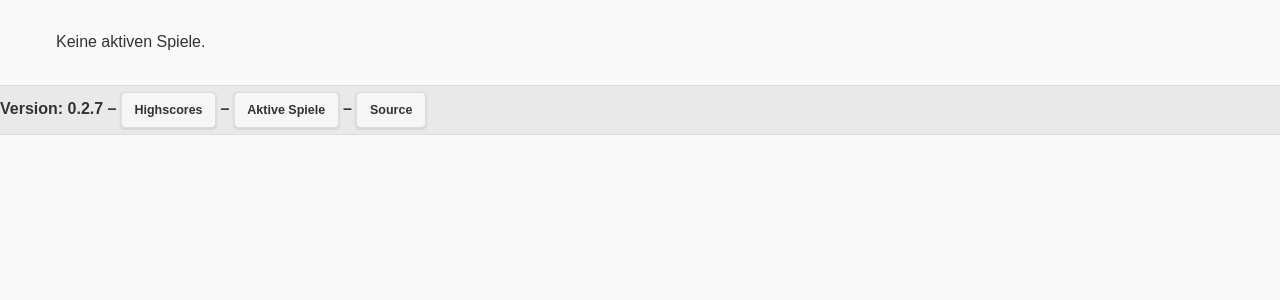
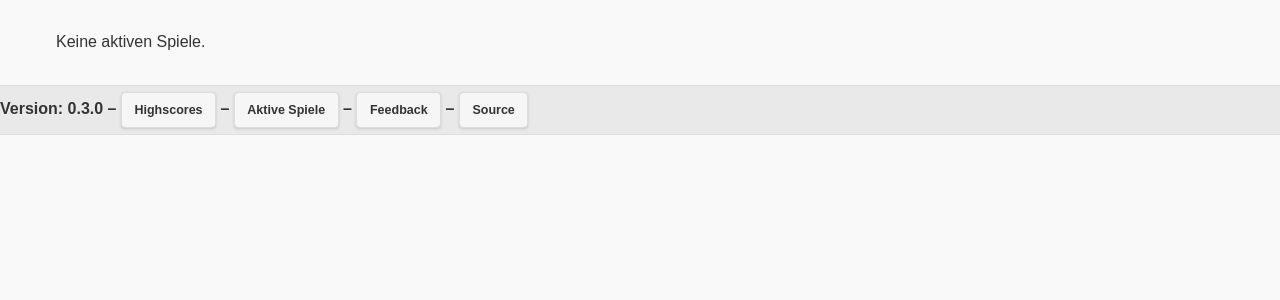
Before and after one commit to Niduroki/bahn-bingo, a Flask app: page /active/ in a window 1280 px wide. Shown: the part 45-345 px from the top of the page. Run offline with Flask 2, Linux system fonts and the light colour scheme; data that the repository does not hold is empty.

Commit message:
Change Source link, add feedback mailto – V 0.3.0

```diff
--- a/templates/base.html
+++ b/templates/base.html
@@ -18,10 +18,11 @@
                 {% block content %}Missing content{% endblock %}
             </div>
             <div data-role="footer">
-                Version: 0.2.7 –
+                Version: 0.3.0 –
                 <a href="/highscores/">Highscores</a> –
                 <a href="/active/">Aktive Spiele</a> –
-                <a href="https://git.ts.unde.re/niduroki/bahn-bingo">Source</a>
+                <a href="mailto:bb-feedback@niduroki.net">Feedback</a> –
+                <a href="https://github.com/Niduroki/bahn-bingo">Source</a>
             </div>
         </div>
     </body>
```
